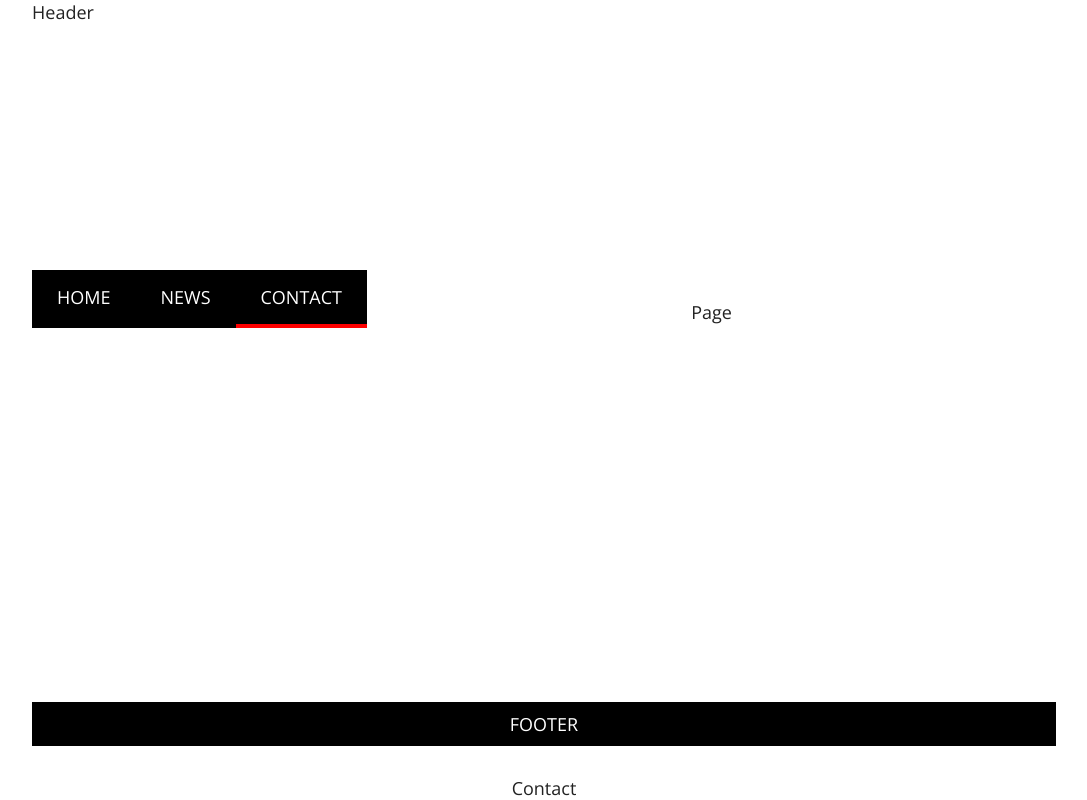
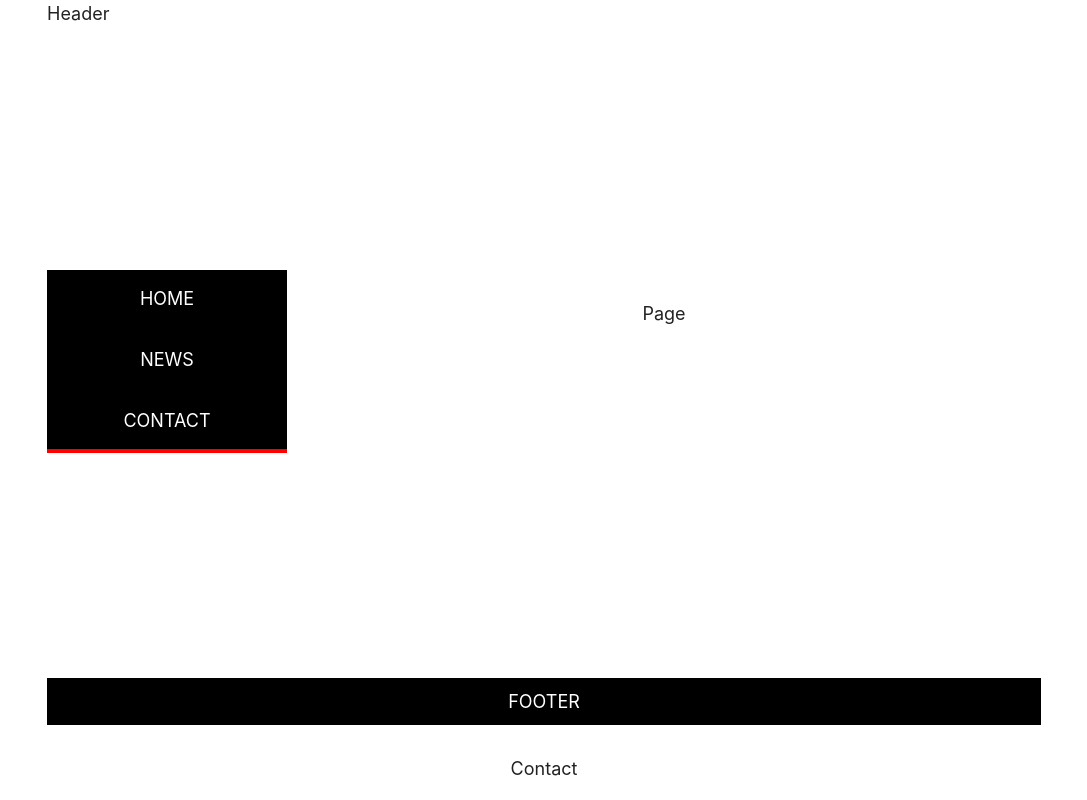
Before and after one commit to dariusz75/react-router, a React (Create React App) app: page /contact in a window 1280 px wide. Shown: the whole page, without its empty margins (96-1183 px from the left). Built offline with nearby package versions, Linux system fonts and the light colour scheme.

Commit message:
navigation styled

```diff
--- a/package.json
+++ b/package.json
@@ -6,6 +6,7 @@
     "@testing-library/jest-dom": "^5.11.4",
     "@testing-library/react": "^11.1.0",
     "@testing-library/user-event": "^12.1.10",
+    "bootstrap": "^4.5.3",
     "react": "^17.0.1",
     "react-dom": "^17.0.1",
     "react-router-dom": "^5.2.0",
--- a/src/App.css
+++ b/src/App.css
@@ -21,6 +21,11 @@ aside {
   min-width: 240px;
 }
 
+section {
+  padding: 30px 0 0 0;
+  text-align: center;
+}
+
 section.page {
   flex-grow: 1;
 }
@@ -32,39 +37,3 @@ footer {
   text-align: center;
   text-transform: uppercase;
 }
-
-nav {
-  background-color: #000;
-}
-
-ul {
-  display: flex;
-  list-style-type: none;
-}
-
-li {
-  flex-grow: 1;
-}
-
-a {
-  display: block;
-  padding: 15px 25px;
-  text-align: center;
-  color: #fff;
-  text-decoration: none;
-  text-transform: uppercase;
-  border-bottom: 4px solid #000;
-}
-
-a:hover {
-  color: red;
-}
-
-section {
-  padding: 30px 0 0 0;
-  text-align: center;
-}
-
-.active {
-  border-bottom: 4px solid red;
-}
--- a/src/App.js
+++ b/src/App.js
@@ -6,7 +6,7 @@ import { Home, News, Contact, ErrorPage } from "./components";
 function App() {
   return (
     <Router>
-      <div className="app">
+      <div className="app container">
         <header>{<Header />}</header>
         <main>
           <aside>
--- a/src/layouts/Navigation.js
+++ /dev/null
@@ -1,24 +0,0 @@
-import React from "react";
-import { NavLink } from "react-router-dom";
-
-function Navigation() {
-  return (
-    <div>
-      <ul>
-        <li>
-          <NavLink to="/" exact>
-            Home
-          </NavLink>
-        </li>
-        <li>
-          <NavLink to="/news">News</NavLink>
-        </li>
-        <li>
-          <NavLink to="/contact">Contact</NavLink>
-        </li>
-      </ul>
-    </div>
-  );
-}
-
-export default Navigation;
--- /dev/null
+++ b/src/layouts/Navigation/Navigation.js
@@ -0,0 +1,30 @@
+import React from "react";
+import { NavLink } from "react-router-dom";
+
+import "./navigation.css";
+
+const linkDetails = [
+  { name: "Home", path: "/", exact: true },
+  { name: "News", path: "/news" },
+  { name: "Contact", path: "/contact" },
+];
+
+function Navigation() {
+  const menuItems = linkDetails.map((link) => {
+    return (
+      <li key={link.name}>
+        <NavLink to={link.path} exact={link.exact ? true : false}>
+          {link.name}
+        </NavLink>
+      </li>
+    );
+  });
+
+  return (
+    <nav className="main-nav">
+      <ul>{menuItems}</ul>
+    </nav>
+  );
+}
+
+export default Navigation;
--- /dev/null
+++ b/src/layouts/Navigation/navigation.css
@@ -0,0 +1,31 @@
+nav.main-nav {
+  background-color: #000;
+}
+
+nav.main-nav ul {
+  list-style-type: none;
+}
+
+nav.main-nav ul li {
+  flex-grow: 1;
+}
+
+nav.main-nav ul li a {
+  display: block;
+  padding: 15px 25px;
+  text-align: center;
+  color: #fff;
+  text-decoration: none;
+  text-transform: uppercase;
+  border-bottom: 4px solid #000;
+  transition: 0.3s;
+}
+
+nav.main-nav ul li a:hover {
+  color: red;
+}
+
+nav.main-nav ul li a.active {
+  border-bottom: 4px solid red;
+  color: #fff;
+}
--- a/src/layouts/index.js
+++ b/src/layouts/index.js
@@ -1,4 +1,4 @@
 export { default as Footer } from "./Footer";
 export { default as Header } from "./Header";
-export { default as Navigation } from "./Navigation";
+export { default as Navigation } from "./Navigation/Navigation";
 export { default as Page } from "./Page";
```
Also changed, not shown: src/index.js (+7 -6 lines), 1 other file (tests, documents, lock files or other folders).
